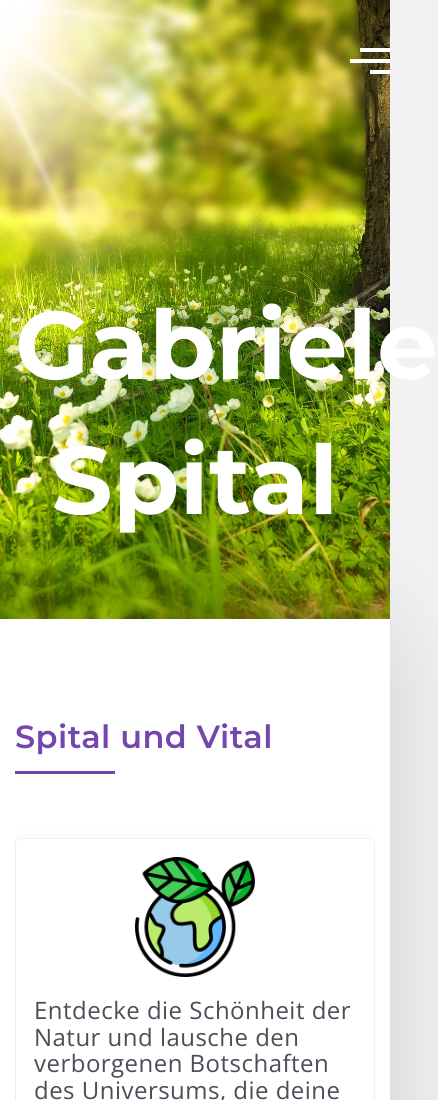
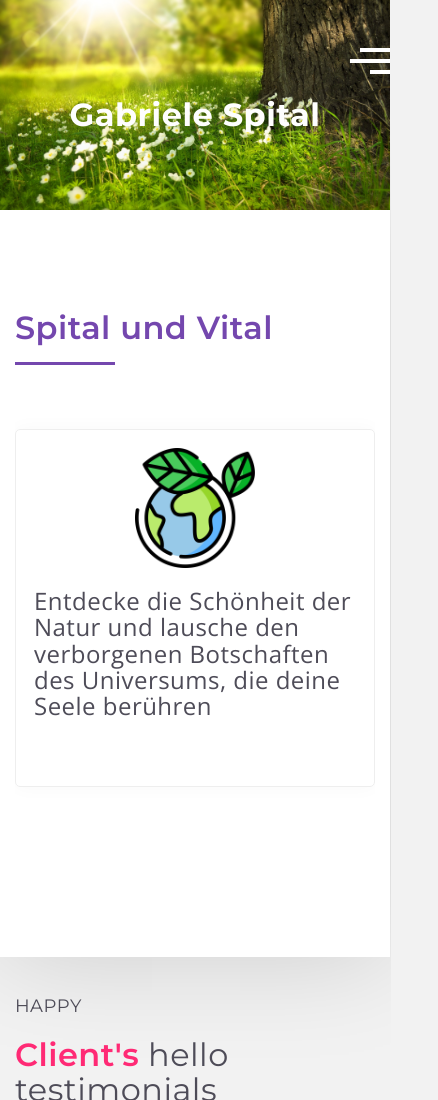
Before and after one commit to Lambutty/GS, a plain HTML site: page index.html in a window 390 px wide. Shown: the top 1100 px of the page, 438 px wide, since content can reach past the window. Drawn offline with nearby package versions, Linux system fonts and the light colour scheme; a script that the page names is missing.

Commit message:
Update index.html
changed size for mobil

```diff
--- a/index.html
+++ b/index.html
@@ -26,9 +26,6 @@
     </head>
 
     <style>
-      .bigText{
-        font-size: 6em !important;
-      }
       html {
             scroll-behavior: smooth;
         }
```
